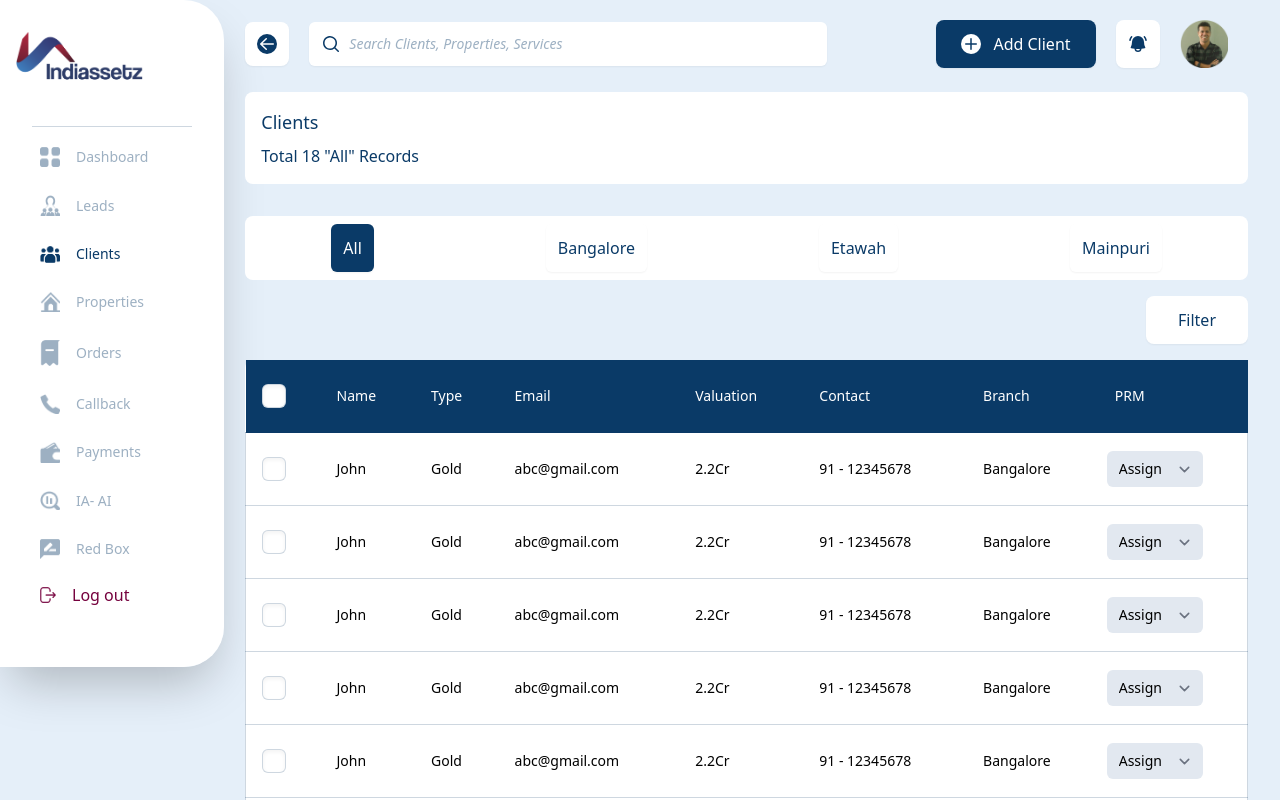
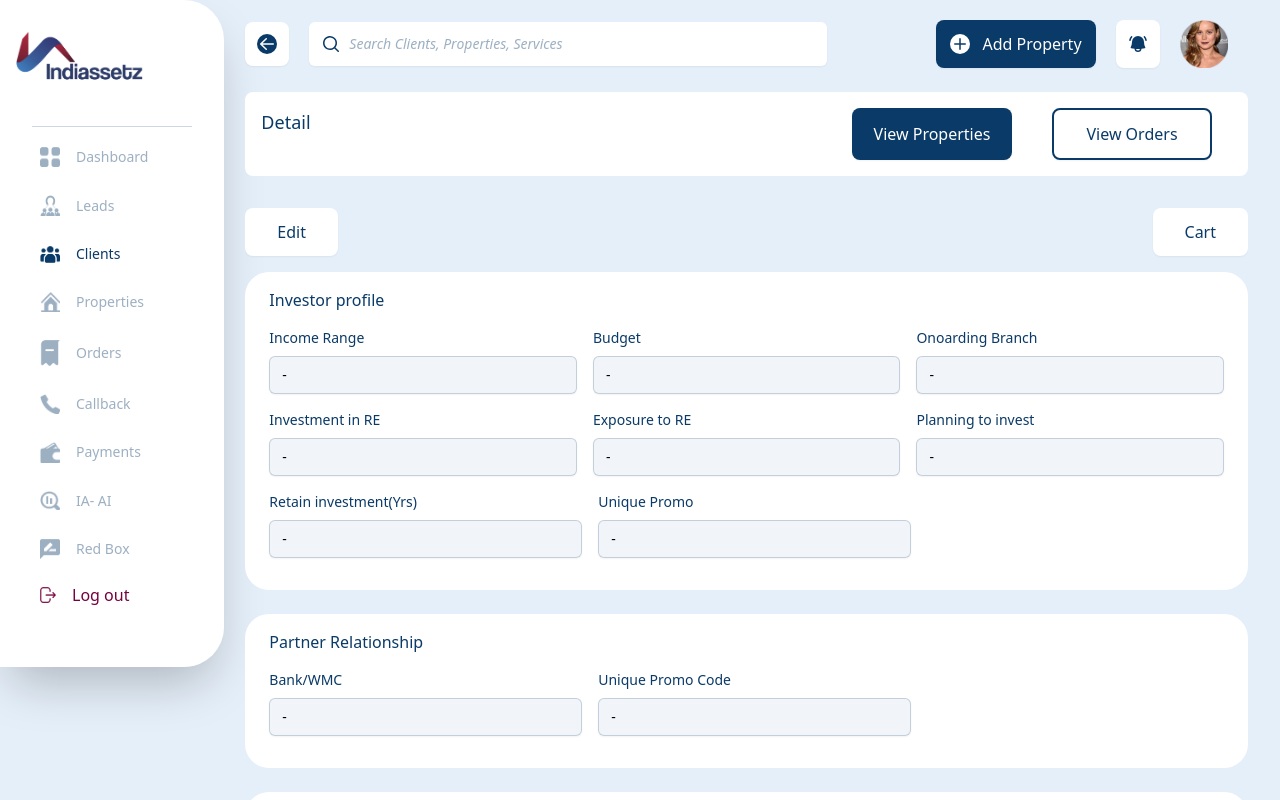
Before and after one commit to aparna2899/Indiassetz, a React (Create React App) app: page /client-detail in a window 1280 px wide. Built offline with nearby package versions, Linux system fonts and the light colour scheme; the HTML template or start-up script is replaced by a standard one.

Commit message:
create a reusable input, inputgroup and inputheading compponent

```diff
--- a/src/App.js
+++ b/src/App.js
@@ -1,10 +1,12 @@
 // import Container from './components/Container';
+import ClientDetail from './pages/ClientDetail';
 import ClientList from './pages/ClientList';
 
 function App() {
   return (
     <div className="App">
-      <ClientList />
+      {/* <ClientList /> */}
+      <ClientDetail />
     </div>
   );
 }
--- a/src/components/Button.js
+++ b/src/components/Button.js
@@ -12,7 +12,7 @@ const Button = ({ type = 'button', buttonText, onClick = noop, className = '', c
       type={type}
       onClick={handleClick}
       className={classnames(
-        'inline-flex items-center rounded-lg px-3 py-3 border-none text-base font-medium shadow-sm',
+        'inline-flex items-center rounded-lg px-3 py-3 text-base font-medium shadow-sm',
         [className]
       )}>
       {children}
--- /dev/null
+++ b/src/components/Input.js
@@ -0,0 +1,37 @@
+import React from 'react';
+import PropTypes from 'prop-types';
+
+const Input = ({ label, type, name, value, onChange, disabled, icon }) => {
+  return (
+    <div className="mb-4 mx-2 flex-1">
+      <label className="block text-blue text-sm font-medium mb-2" htmlFor={name}>
+        {label}
+      </label>
+      <div className="relative rounded-md shadow-sm">
+        {icon && <span className="absolute inset-y-0 left-0 pl-3 flex items-center">{icon}</span>}
+        <input
+          className={`form-input py-2 border border-lightgray block w-full leading-5 rounded-md transition duration-150 ease-in-out sm:text-sm sm:leading-5 ${
+            disabled ? 'bg-slate-100' : ''
+          }`}
+          type={type}
+          name={name}
+          value={value}
+          onChange={onChange}
+          disabled={disabled}
+        />
+      </div>
+    </div>
+  );
+};
+
+Input.propTypes = {
+  label: PropTypes.string.isRequired,
+  type: PropTypes.string.isRequired,
+  name: PropTypes.string.isRequired,
+  value: PropTypes.string.isRequired,
+  onChange: PropTypes.func.isRequired,
+  disabled: PropTypes.bool,
+  icon: PropTypes.element
+};
+
+export default Input;
--- /dev/null
+++ b/src/components/InputGroup.js
@@ -0,0 +1,19 @@
+import PropTypes from 'prop-types';
+
+const InputGroup = ({ children }) => {
+  return (
+    <div className="flex lg:flex-row  xl:flex-row 2xl:flex-row flex-col flex-wrap items-stretch">
+      {children}
+    </div>
+  );
+};
+
+InputGroup.prototype = {
+  children: PropTypes.element
+};
+
+export default InputGroup;
+
+// sm:flex-col md:flex-col max-[640]:flex-col
+
+//
--- /dev/null
+++ b/src/components/InputGroupHeading.js
@@ -0,0 +1,3 @@
+export default function InputGroupHeading({ heading }) {
+  return <h3 className="mb-4 mx-2 text-blue">{heading}</h3>;
+}
--- /dev/null
+++ b/src/pages/ClientDetail.js
@@ -0,0 +1,66 @@
+import Container from '../components/Container';
+import HeadingBox from '../components/HeadingBox';
+import Button from '../components/Button';
+import Input from '../components/Input';
+import InputGroup from '../components/InputGroup';
+import InputGroupHeading from '../components/InputGroupHeading';
+
+export default function ClientDetail() {
+  return (
+    <Container pathToImg="client-detail-profile-pic.png" buttonText="Add Property">
+      <HeadingBox heading="Detail">
+        <Button
+          type="button"
+          className="text-white bg-blue w-40 mx-5 py-1 justify-center hover:bg-sky-900"
+          buttonText="View Properties"></Button>
+        <Button
+          type="button"
+          className="text-blue bg-transparent border-2 border-blue w-40 mx-5 py-1 justify-center shadow-none"
+          buttonText="View Orders"></Button>
+      </HeadingBox>
+      <div className="flex justify-between text-right mb-4">
+        <Button buttonText="Edit" className="bg-white text-blue px-8 py-1" />
+        <Button buttonText="Cart" className="bg-white text-blue px-8 py-1" />
+      </div>
+      <div className="bg-white px-4 py-4 rounded-3xl mb-6">
+        <InputGroupHeading heading="Investor profile" />
+        <InputGroup>
+          <Input label="Income Range" value="-" disabled="true" />
+          <Input label="Budget" value="-" disabled="true" />
+          <Input label="Onoarding Branch" value="-" disabled="true" />
+        </InputGroup>
+        <InputGroup>
+          <Input label="Investment in RE" value="-" disabled="true" />
+          <Input label="Exposure to RE" value="-" disabled="true" />
+          <Input label="Planning to invest" value="-" disabled="true" />
+        </InputGroup>
+        <InputGroup>
+          <Input label="Retain investment(Yrs)" value="-" disabled="true" />
+          <Input label="Unique Promo" value="-" disabled="true" />
+          <div className="flex-1"></div>
+        </InputGroup>
+      </div>
+      <div className="bg-white px-4 py-4 rounded-3xl mb-6">
+        <InputGroupHeading heading="Partner Relationship" />
+        <InputGroup>
+          <Input label="Bank/WMC" value="-" disabled="true" />
+          <Input label="Unique Promo Code" value="-" disabled="true" />
+          <div className="flex-1"></div>
+        </InputGroup>
+      </div>
+      <div className="bg-white px-4 py-4 rounded-3xl mb-6">
+        <InputGroupHeading heading="Documents" />
+        <InputGroup>
+          <Input label="eKYC Verification" value="-" disabled="true" />
+          <Input label="eKYC Verification Date" value="-" disabled="true" />
+          <Input label="Aadhar" value="-" disabled="true" />
+        </InputGroup>
+        <InputGroup>
+          <Input label="PAN" value="-" disabled="true" />
+          <Input label="Add document" type="file" value="" disabled="" />
+          <div className="flex-1"></div>
+        </InputGroup>
+      </div>
+    </Container>
+  );
+}
```
Also changed, not shown: .eslintrc.js, public/client-detail-profile-pic.png (added).
